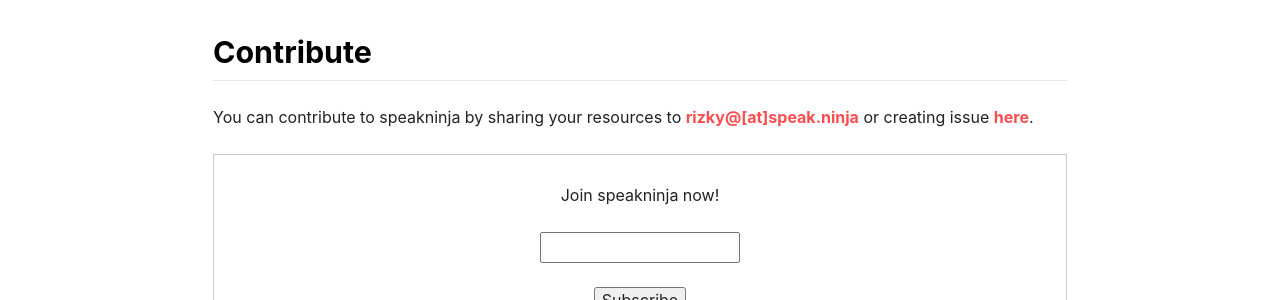
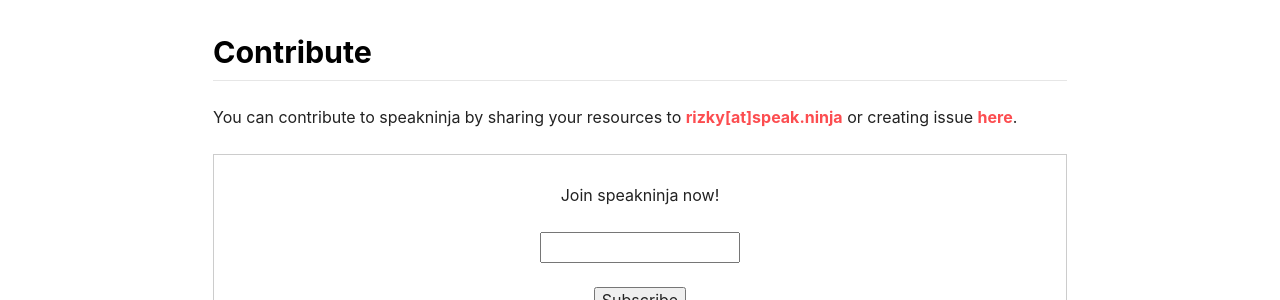
Before and after one commit to speakninja/speakninja.github.io, a Jekyll site: the page built from index.md, in a window 1280 px wide. Shown: the part 975-1275 px from the top of the page. Built offline with Jekyll 4.4.1, drawn with Linux system fonts in a browser that asks for light colours; nearby versions of some CDN libraries.

Commit message:
update social media

```diff
--- a/index.md
+++ b/index.md
@@ -30,6 +30,6 @@ You can read our [archive](http://tinyletter.com/speakninja/archive), but the na
 
 ## Contribute
 
-You can contribute to speakninja by sharing your resources to [rizky@[at]speak.ninja](mailto:rizky@speak.ninja) or creating issue [here](https://github.com/speakninja/speakninja/issues).
+You can contribute to speakninja by sharing your resources to [rizky[at]speak.ninja](mailto:rizky@speak.ninja) or creating issue [here](https://github.com/speakninja/speakninja/issues).
 
 <form style="border:1px solid #ccc;padding:3px;text-align:center;" action="https://tinyletter.com/speakninja" method="post" target="popupwindow" onsubmit="window.open('https://tinyletter.com/speakninja', 'popupwindow', 'scrollbars=yes,width=800,height=600');return true"><p><label for="tlemail">Join speakninja now!</label></p><p><input type="text" style="width:200px" name="email" id="tlemail" /></p><input type="hidden" value="1" name="embed"/><input type="submit" value="Subscribe" /><p><a href="https://tinyletter.com/speakninja" target="_blank">powered by TinyLetter</a></p></form>
```
